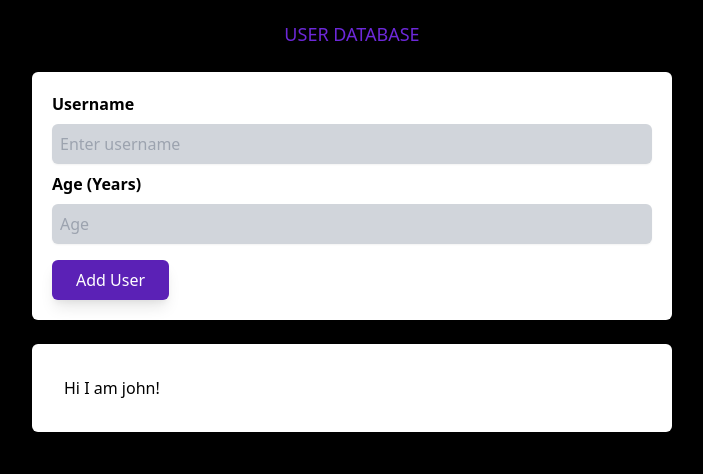
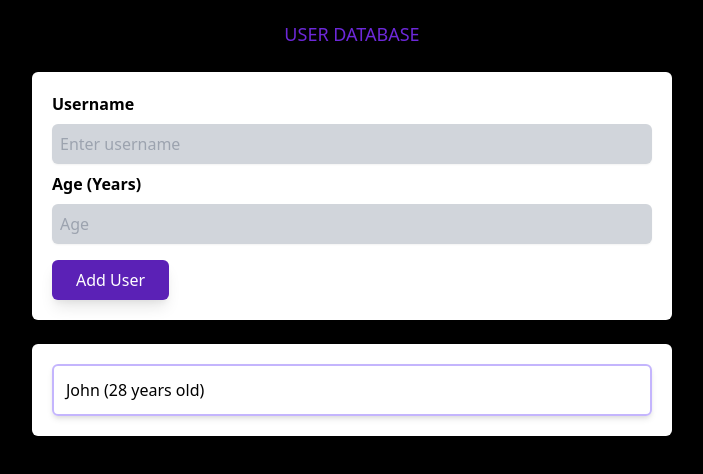
Before and after one commit to FuryACE007/userData, a React (Create React App) app: page / in a window 1280 px wide. Shown: the top 474 px of the page, without its empty margins (288-991 px from the left). Built offline with nearby package versions, Linux system fonts and the light colour scheme.

Commit message:
added userlists

```diff
--- a/src/App.js
+++ b/src/App.js
@@ -1,7 +1,7 @@
 import React, {useState} from "react";
 
 import UserForm from "./components/UserForm";
-import UserInfo from "./components/UserInfo";
+import UsersList from "./components/UsersList";
 
 function App() {
   const [nameVal, setNameVal] = useState("");
@@ -15,7 +15,7 @@ function App() {
     <div className=" bg-black min-h-screen">
       <p className=" text-lg text-purple-700 text-center uppercase pt-5">User Database</p>
       <UserForm onSubmitInfo = {infoSubmitHandler} />
-      <UserInfo name= {nameVal} age = {ageVal} />
+      <UsersList name= {nameVal} age = {ageVal}  />
     </div>
   );
 };
--- a/src/components/UserInfo.js
+++ b/src/components/UserInfo.js
@@ -1,9 +1,9 @@
 const UsersInfo = (props) =>{
 
     return(
-        <div className="container flex flex-col w-1/2 mx-auto bg-white rounded-md p-5 mt-6">
-            <div className ="container flex flex-col p-3">
-                Hi I am john!
+        <div>
+            <div className ="container flex flex-col p-3 border-2 border-purple-300 rounded-md shadow-md">
+                John (28 years old)
             </div>
         </div>
     );
--- /dev/null
+++ b/src/components/UsersList.js
@@ -0,0 +1,12 @@
+import UsersInfo from "./UserInfo";
+
+const UsersList = (props) =>{
+    return(
+        <div className="container flex flex-col w-1/2 mx-auto bg-white rounded-md p-5 mt-6">
+            <UsersInfo userName = {props.name} userAge = {props.age} />
+        </div>
+    );
+
+};
+
+export default UsersList;
```
